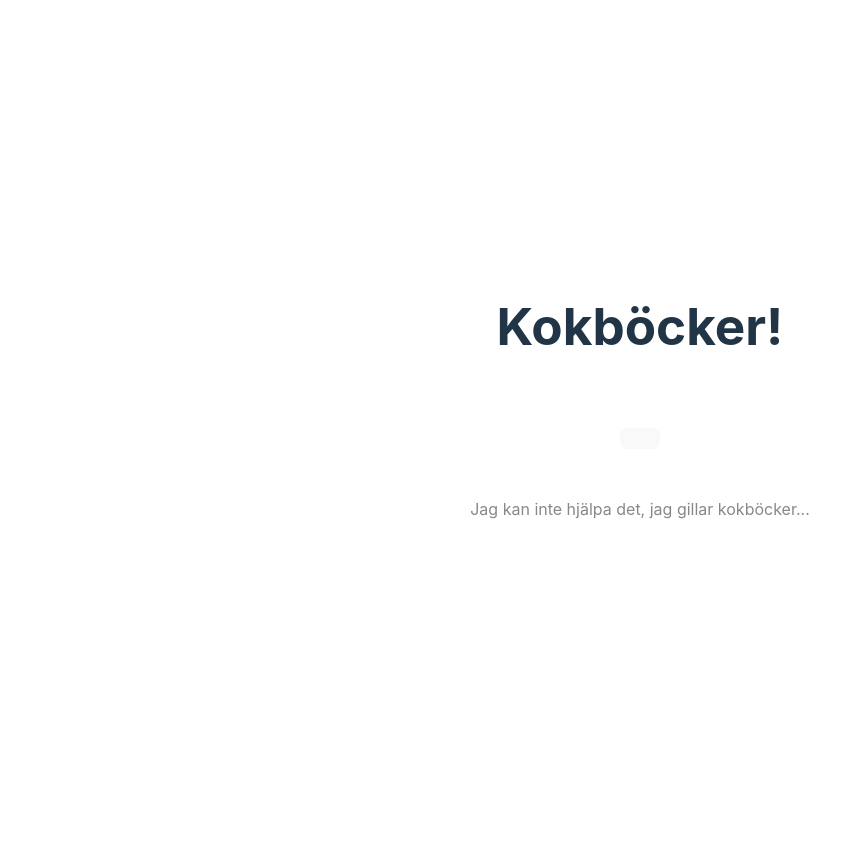
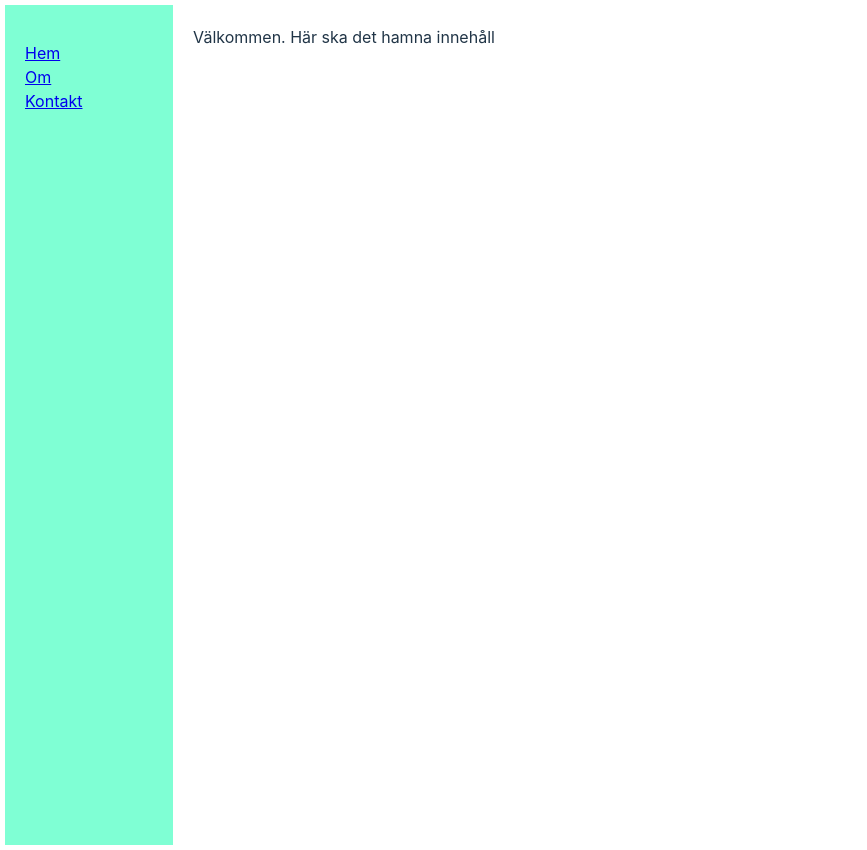
Before and after one commit to annkar73/min_hobby, a website built with Vite: page index.html in a window 1280 px wide. Shown: the whole page, without its empty margins (0-867 px from the left). Before the commit the page ends 800 px from the top, so only its background shows below. Built offline with nearby package versions, Linux system fonts and the light colour scheme.

Commit message:
:tada: initial navigation added

```diff
--- a/index.html
+++ b/index.html
@@ -1,13 +1,25 @@
-<!doctype html>
+<!DOCTYPE html>
 <html lang="en">
   <head>
     <meta charset="UTF-8" />
-    <link rel="icon" type="image/svg+xml" href="/vite.svg" />
     <meta name="viewport" content="width=device-width, initial-scale=1.0" />
     <title>Min hobby</title>
+    <link rel="stylesheet" href="style.css" />
   </head>
   <body>
-    <div id="app"></div>
+    <div class="wrapper">
+      <nav id="sidebar">
+        <ul id="navMenu">
+          <li><a href="#" id="homeLink">Hem</a></li>
+          <li><a href="#" id="aboutLink">Om</a></li>
+          <li><a href="#" id="contactLink">Kontakt</a></li>
+        </ul>
+      </nav>
+
+    </div>
+    <div id="content">
+
+    </div>
     <script type="module" src="/main.js"></script>
   </body>
 </html>
--- a/main.js
+++ b/main.js
@@ -1,15 +1,20 @@
 import './style.css'
 
-document.querySelector('#app').innerHTML = `
-  <div>
-    <h1>Kokböcker!</h1>
-    <div class="card">
-      <button id="counter" type="button"></button>
-    </div>
-    <p class="read-the-docs">
-      Jag kan inte hjälpa det, jag gillar kokböcker...
-    </p>
-  </div>
-`
+function showHome() {
+  document.getElementById("content").textContent = "Välkommen. Här ska det hamna innehåll";
+}
 
-setupCounter(document.querySelector('#counter'))
+function showAbout() {
+  document.getElementById("content").textContent = "Om mig. Här kommer det info om mig";
+
+}
+
+function showContact() {
+  document.getElementById("content").textContent = "Kontakta mig för mer information";
+}
+
+document.getElementById("homeLink").addEventListener("click", showHome);
+document.getElementById("aboutLink"). addEventListener("click", showAbout);
+document.getElementById("contactLink").addEventListener("click", showContact);
+
+showHome();
--- a/style.css
+++ b/style.css
@@ -13,20 +13,11 @@
   -moz-osx-font-smoothing: grayscale;
 }
 
-a {
-  font-weight: 500;
-  color: #646cff;
-  text-decoration: inherit;
-}
-a:hover {
-  color: #535bf2;
-}
 
 body {
-  margin: 0;
+  margin: 5px;
   display: flex;
-  place-items: center;
-  min-width: 320px;
+  min-width: 100vW;
   min-height: 100vh;
 }
 
@@ -35,52 +26,28 @@ h1 {
   line-height: 1.1;
 }
 
-#app {
-  max-width: 1280px;
-  margin: 0 auto;
-  padding: 2rem;
-  text-align: center;
+ul {
+  list-style-type: none;
+  padding: 0;
+}
+li {
+  margin-right: 10px;
+}
+#sidebar {
+  float: left;
+  width: 10vw;
+  background-color: aquamarine;
+  padding: 20px;
+  height: 100vh;
 }
 
-.logo {
-  height: 6em;
-  padding: 1.5em;
-  will-change: filter;
-  transition: filter 300ms;
-}
-.logo:hover {
-  filter: drop-shadow(0 0 2em #646cffaa);
-}
-.logo.vanilla:hover {
-  filter: drop-shadow(0 0 2em #f7df1eaa);
+#content {
+  /* display: block; */
+  float: right;
+  width: 90vw;
+  padding: 20px;
 }
 
-.card {
-  padding: 2em;
-}
-
-.read-the-docs {
-  color: #888;
-}
-
-button {
-  border-radius: 8px;
-  border: 1px solid transparent;
-  padding: 0.6em 1.2em;
-  font-size: 1em;
-  font-weight: 500;
-  font-family: inherit;
-  background-color: #1a1a1a;
-  cursor: pointer;
-  transition: border-color 0.25s;
-}
-button:hover {
-  border-color: #646cff;
-}
-button:focus,
-button:focus-visible {
-  outline: 4px auto -webkit-focus-ring-color;
-}
 
 @media (prefers-color-scheme: light) {
   :root {
```
